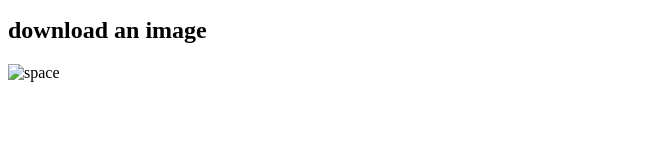
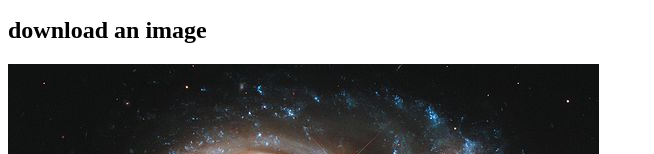
Before and after one commit to CHARLES-star/CHARELS-star.github.io, a plain HTML site: page assignments/in-class-learn-images.html in a window 1280 px wide. Shown: the part 944-1098 px from the top of the page, without its empty margins (0-654 px from the left). Before the commit the page ends 1034 px from the top, so only its background shows below. Drawn offline with Linux system fonts and the light colour scheme.

Commit message:
gamers unite

```diff
--- a/assignments/in-class-learn-images.html
+++ b/assignments/in-class-learn-images.html
@@ -5,7 +5,7 @@
     <meta name="viewport" content="width=device-width, initial-scale=1.0">
     <meta http-equiv="X-UA-Compatible" content="ie=edge">
     <title>Document</title>
-    <link rel="icon" href="favicon.png" type="image/png">
+    <link rel="icon" href="../images/favicon.png" type="image/png">
 
 </head>
 <body>
@@ -25,7 +25,7 @@
 
     <h2>download an image</h2>
 
-    <img title="downloaded" src="space.jpeg" alt="space">
+    <img title="downloaded" src="../images/space.jpeg" alt="space">
 
 </body>
 </html>
```
Also changed, not shown: assignments/dowload-image.html (+2 -1 lines), images/favicon.png (renamed from favicon.png), images/space.jpeg (renamed from space.jpeg), images/utah.jpg (added).
